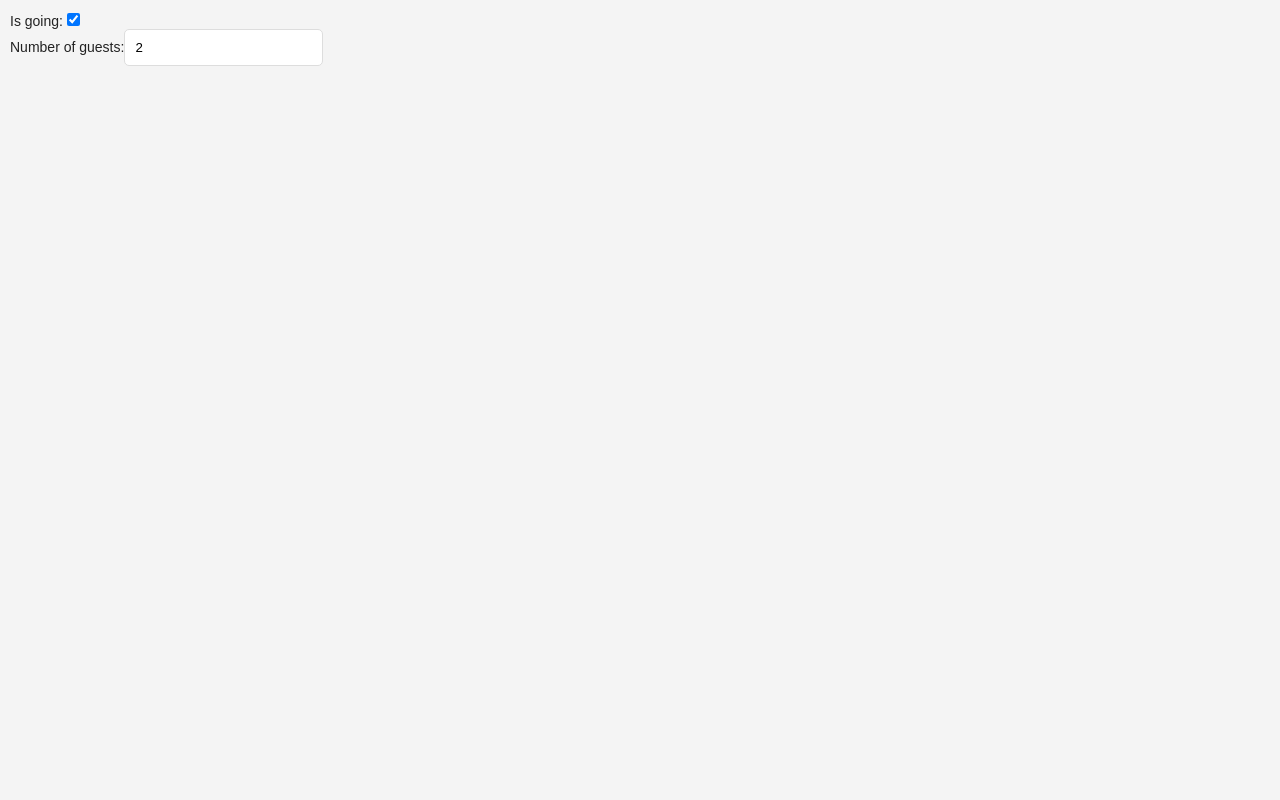
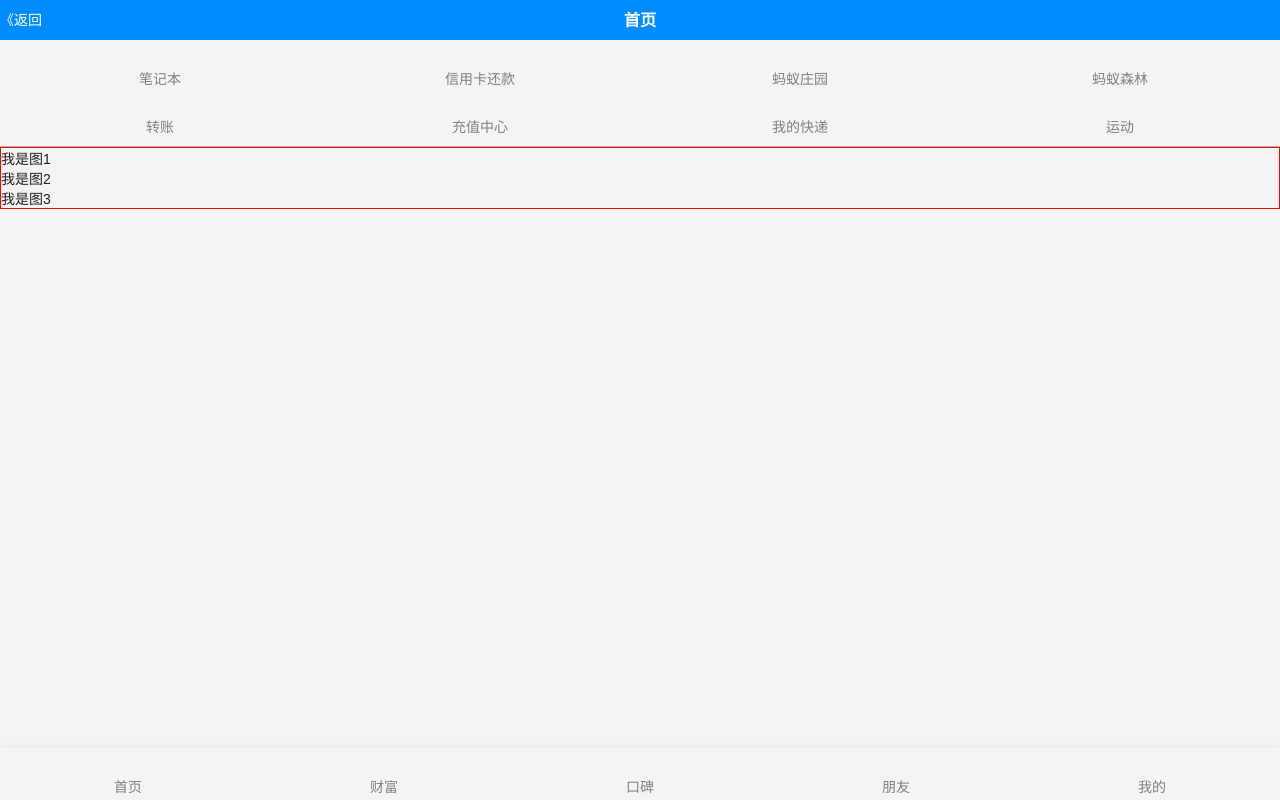
Before and after one commit to lnden/react-learning, a React (Create React App) app: page / in a window 1280 px wide. Built offline with nearby package versions, Linux system fonts and the light colour scheme; a web font is replaced by a local one.

Commit message:
change style

```diff
--- a/src/components/header/index.css
+++ b/src/components/header/index.css
@@ -15,7 +15,7 @@
     text-decoration:none;
     color:#fff;
 }
-.public-header .al-indexHeaderItem p{
+.public-header .al-indexHeaderItem h3{
     margin:0px;
     text-align: center;
 }
--- a/src/components/header/index.js
+++ b/src/components/header/index.js
@@ -11,9 +11,6 @@ import { NavLink } from 'react-router-dom'
 import './index.css'
 
 export default class PublicHeader extends Component {
-    // constructor(props){
-    //     super(props)
-    // }
     render(){
         const pagename = this.props.type
         return (
@@ -22,7 +19,7 @@ export default class PublicHeader extends Component {
                     <NavLink to="/" exact activeClassName="selected">《返回</NavLink>
                 </figure>
                 <figure className="al-indexHeaderItem">
-                    <p>{pagename}</p>
+                    <h3>{pagename}</h3>
                 </figure>
                 <figure className="al-indexHeaderItem">
 
--- a/src/index.css
+++ b/src/index.css
@@ -1,4 +1,4 @@
-body { color: #222; background: #f4f4f4; font: 400 14px CoreSans, Arial,sans-serif;margin:10px;padding:0px; }
+body { color: #222; background: #f4f4f4; font: 400 14px CoreSans, Arial,sans-serif;margin:0px;padding:0px; }
 a { color: #222; }
 ul, li { list-style: none; padding: 0; margin: 0; }
 input { padding: 10px; border-radius: 5px; outline: none; margin-right: 10px; border: 1px solid #dddddd; }
--- a/src/index.js
+++ b/src/index.js
@@ -42,8 +42,8 @@ import './index.css';
  *  import App from './example/redux/redux'
  */
 
-// import App from './router'
-import App from './example/official/form'
+import App from './router'
+// import App from './example/official/form'
 
 import * as serviceWorker from './serviceWorker';
 // //引入react-redux集成
```
